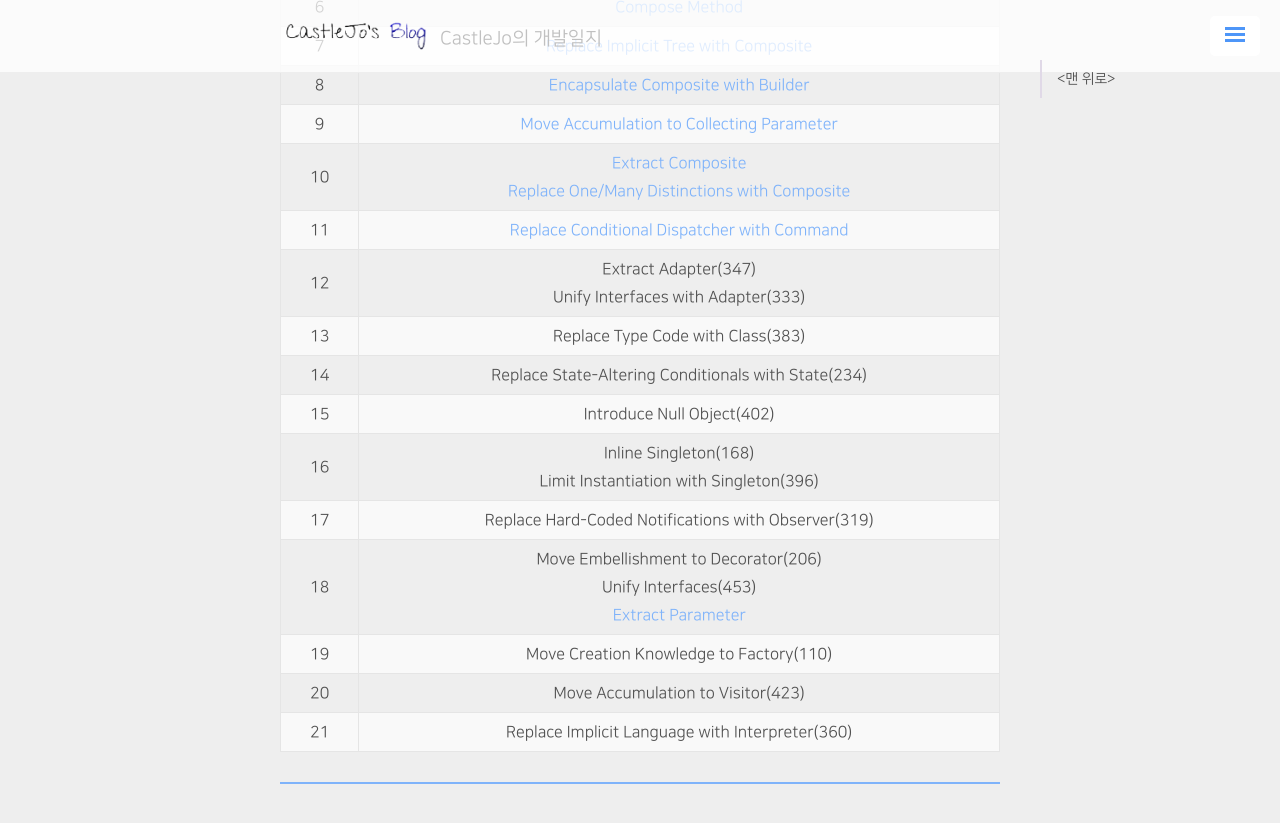
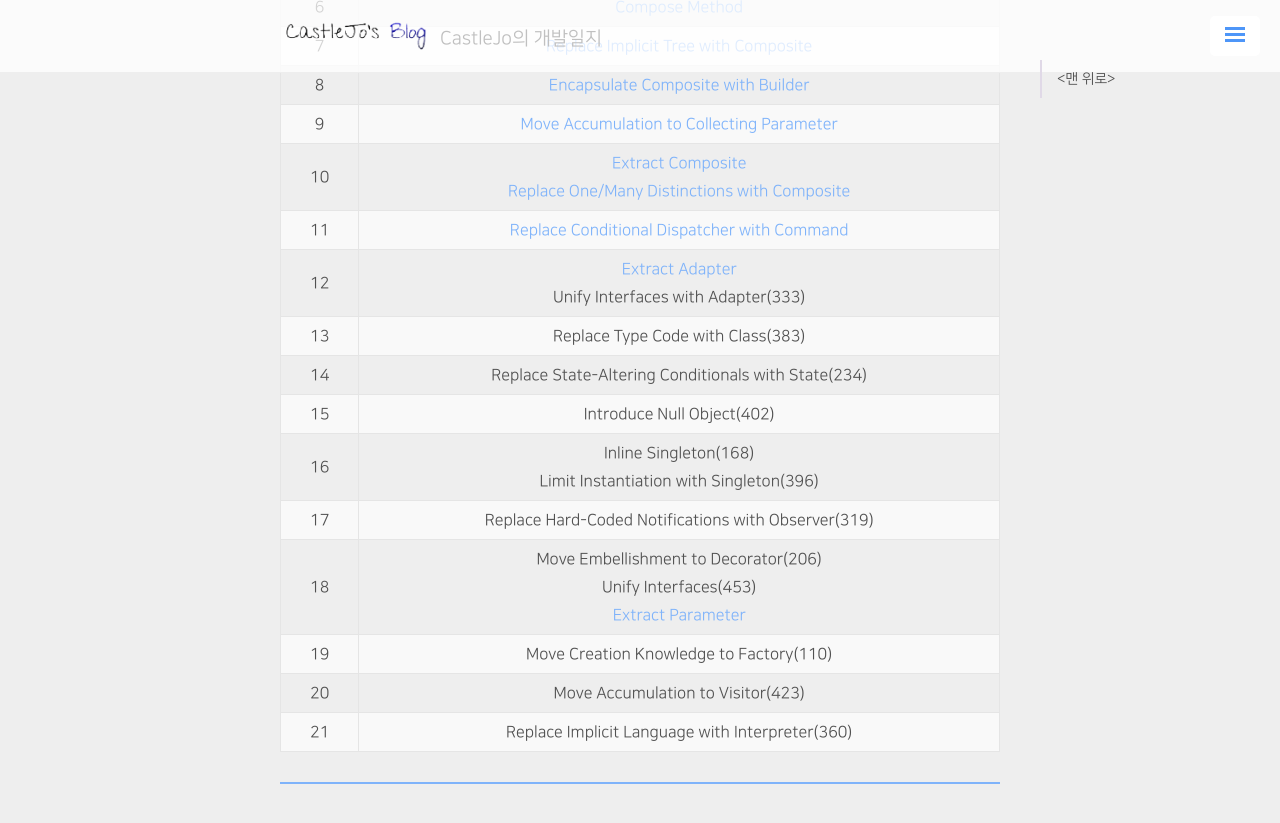
Before and after one commit to ukcastle/ukcastle.github.io, a Jekyll site: the page built from _posts/Refactoring/2021-04-12-RF-Ch5.md, in a window 1280 px wide and 900 px high, scrolled down 623 px. Shown: the top 823 px of the window. Built offline with Jekyll 4.4.1, drawn with Linux system fonts in a browser that asks for light colours; nearby versions of some CDN libraries; a script that is not in the unit is left out; comment, search, counter and statistics services are not loaded.

Commit message:
docs: href 347

```diff
--- a/_posts/Refactoring/2021-04-12-RF-Ch5.md
+++ b/_posts/Refactoring/2021-04-12-RF-Ch5.md
@@ -22,7 +22,7 @@ tag: [DesignPattern, Refactoring]
 |9| [Move Accumulation to Collecting Parameter](https://jo631.github.io/refactoring/2021/04/27/Move-Accumulation-to-Collecting-Parameter/)|
 |10|[Extract Composite](https://jo631.github.io/refactoring/2021/04/28/Extract-Composite/)<br>[Replace One/Many Distinctions with Composite](https://jo631.github.io/refactoring/2021/04/30/Replace-One-Many-Distinctions-with-Composite/)|
 |11|[Replace Conditional Dispatcher with Command](https://jo631.github.io/refactoring/2021/05/01/Replace-Conditional-Dispatcher-with-Command/)|
-|12|Extract Adapter(347)<br>Unify Interfaces with Adapter(333)|
+|12|[Extract Adapter](https://jo631.github.io/refactoring/2021/05/02/Extract-Adapter/)<br>Unify Interfaces with Adapter(333)|
 |13|Replace Type Code with Class(383)|
 |14|Replace State-Altering Conditionals with State(234)|
 |15|Introduce Null Object(402)|
```
Also changed, not shown: _posts/Refactoring/2021-04-08-RF-Ch2-3.md (+1 -1 lines).
